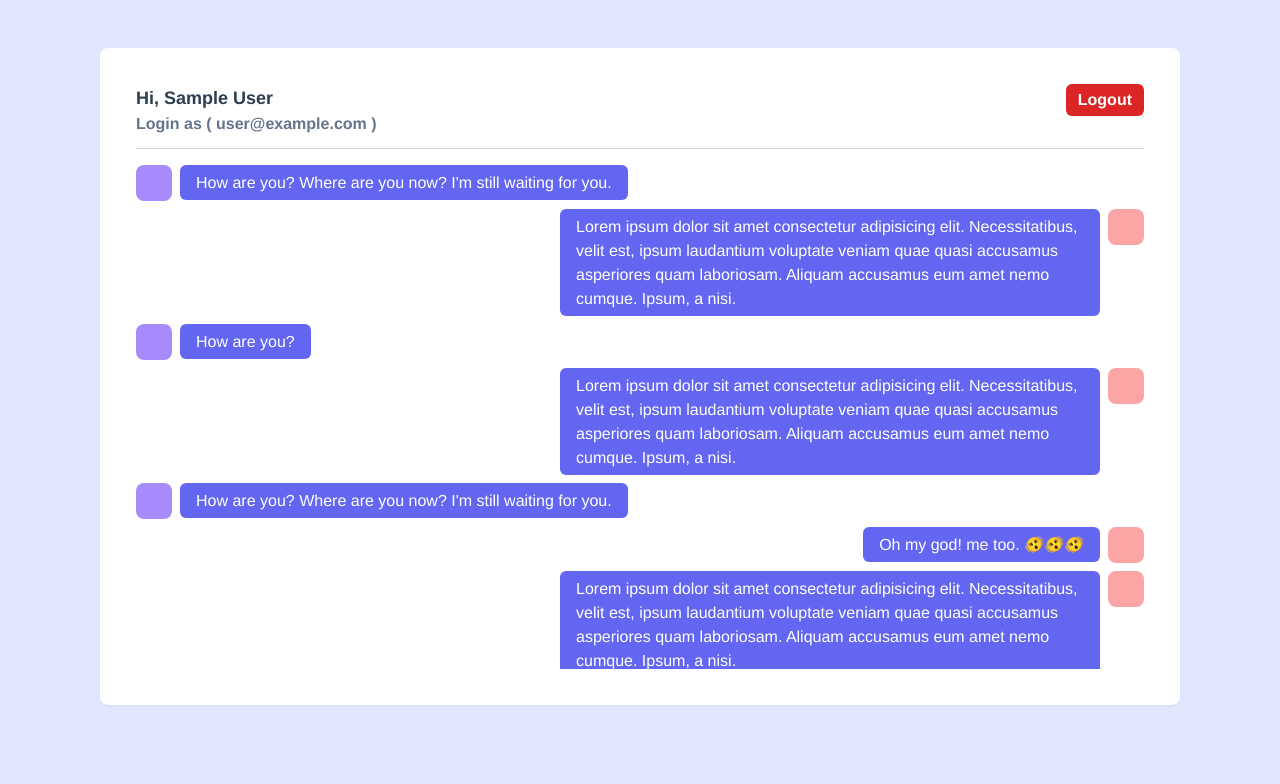
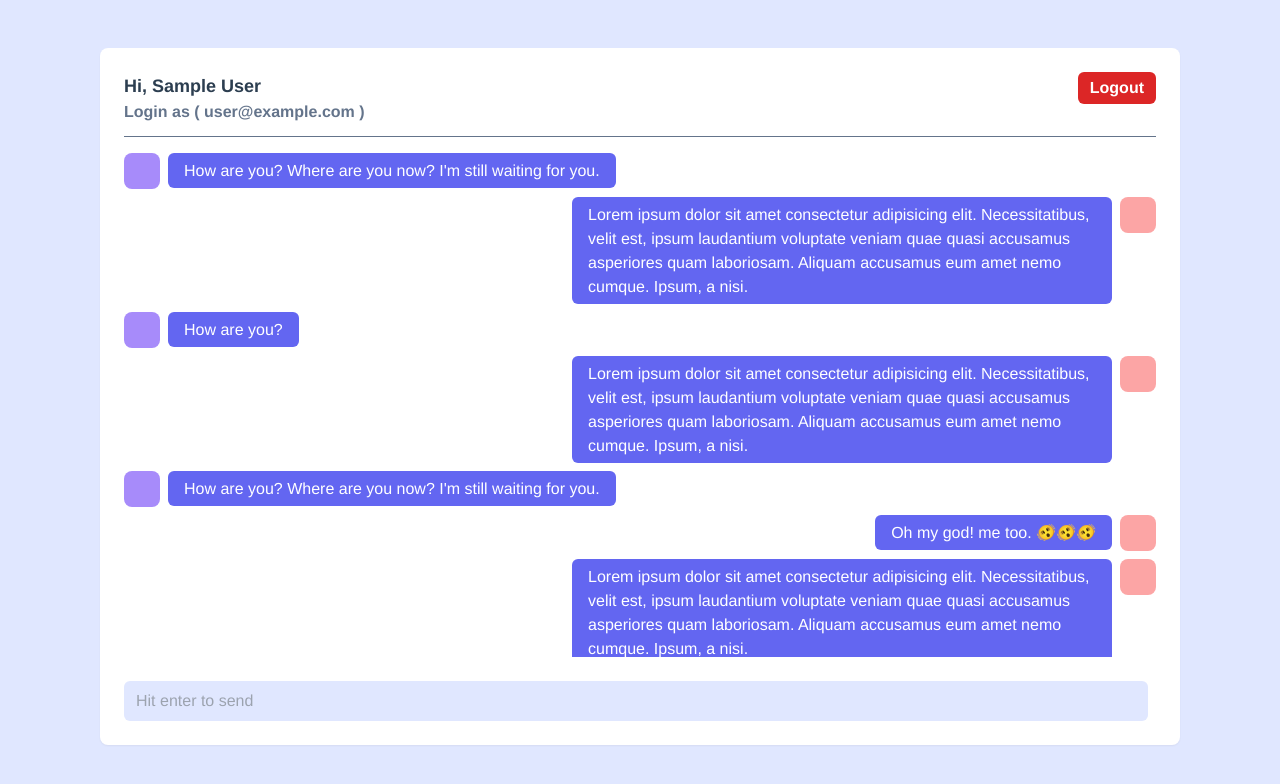
Before and after one commit to paingthuhtwe/live-chat, a Vue app: page /chatroom in a window 1280 px wide. Shown: the top 784 px of the page. Built offline with nearby package versions, Linux system fonts and the light colour scheme; no server answers; sample sign-in values are in the browser's storage.

Commit message:
add send messages and store in firebase

```diff
--- /dev/null
+++ b/src/components/ChatFrom.vue
@@ -0,0 +1,47 @@
+<template>
+  <div class="mt-6 flex">
+    <div class="mr-2 w-full">
+      <form>
+        <input
+          type="text"
+          class="bg-indigo-100 w-full rounded-md px-3 py-2 text-slate-900"
+          placeholder="Hit enter to send"
+          v-model="message"
+          @keydown.enter.prevent="send"
+        />
+      </form>
+    </div>
+  </div>
+</template>
+
+<script>
+import getUser from "../composables/getUser";
+import { ref } from "vue";
+import { timestamp } from "../firebase/config";
+import useCollection from "../composables/useCollection";
+export default {
+  setup() {
+    let message = ref("");
+
+    let { user } = getUser();
+
+    let { error, addDoc } = useCollection("messages");
+
+    let send = async () => {
+      let chat = {
+        message: message.value,
+        userName: user.value.displayName,
+        userId: user.value.uid,
+        created_at: timestamp(),
+      };
+      await addDoc(chat);
+      message.value = "";
+    };
+
+    return { message, send };
+  },
+};
+</script>
+
+<style>
+</style>
--- a/src/components/ChatWindow.vue
+++ b/src/components/ChatWindow.vue
@@ -1,5 +1,5 @@
 <template>
-  <div class="w-[100%] h-[65vh] overflow-y-auto scrollbar-hide">
+  <div class="w-[100%] h-[80vh] md:h-[65vh] overflow-y-auto scrollbar-hide">
     <div class="mt-4 flex">
       <div class="w-9 h-9 rounded-lg bg-violet-400 mr-2"></div>
       <div class="w-72 md:w-96 lg:w-[540px]">
--- a/src/components/NavBar.vue
+++ b/src/components/NavBar.vue
@@ -1,7 +1,7 @@
 <template>
   <nav>
     <div
-      class="flex justify-between border-b border-slate-300 pb-3"
+      class="flex justify-between border-b border-slate-500 pb-3"
       v-if="user"
     >
       <div>
--- /dev/null
+++ b/src/composables/useCollection.js
@@ -0,0 +1,22 @@
+import { ref } from "vue";
+import { db } from "../firebase/config";
+
+let useCollection = (name) => {
+    let error = ref('');
+
+    let addDoc = async (doc) => {
+        try {
+            let res = await db.collection(name).add(doc);
+            if(!res) {
+                throw new Error("Sorry, Can't reach your process!");
+            }
+            return res;
+        } catch (err) {
+            error.value = err.message;
+        }
+    }
+
+    return { error, addDoc };
+};
+
+export default useCollection;
--- a/src/views/ChatRoom.vue
+++ b/src/views/ChatRoom.vue
@@ -1,13 +1,15 @@
 <template>
   <div
-    class="w-full md:w-[720px] lg:w-[1080px] mx-auto bg-white md:mt-12 md:rounded-lg shadow-sm p-6 md:p-9"
+    class="w-full md:w-[720px] lg:w-[1080px] mx-auto bg-white md:mt-12 md:rounded-lg shadow-sm p-6"
   >
     <NavBar></NavBar>
     <ChatWindow></ChatWindow>
+    <ChatFrom></ChatFrom>
   </div>
 </template>
 
 <script>
+import ChatFrom from "../components/ChatFrom";
 import { watch } from "vue";
 import ChatWindow from "../components/ChatWindow";
 import NavBar from "../components/NavBar";
@@ -15,6 +17,7 @@ import { useRouter } from "vue-router";
 import getUser from "../composables/getUser";
 export default {
   components: {
+    ChatFrom,
     ChatWindow,
     NavBar,
   },
```
Also changed, not shown: src/composables/getMessages.js (added).
